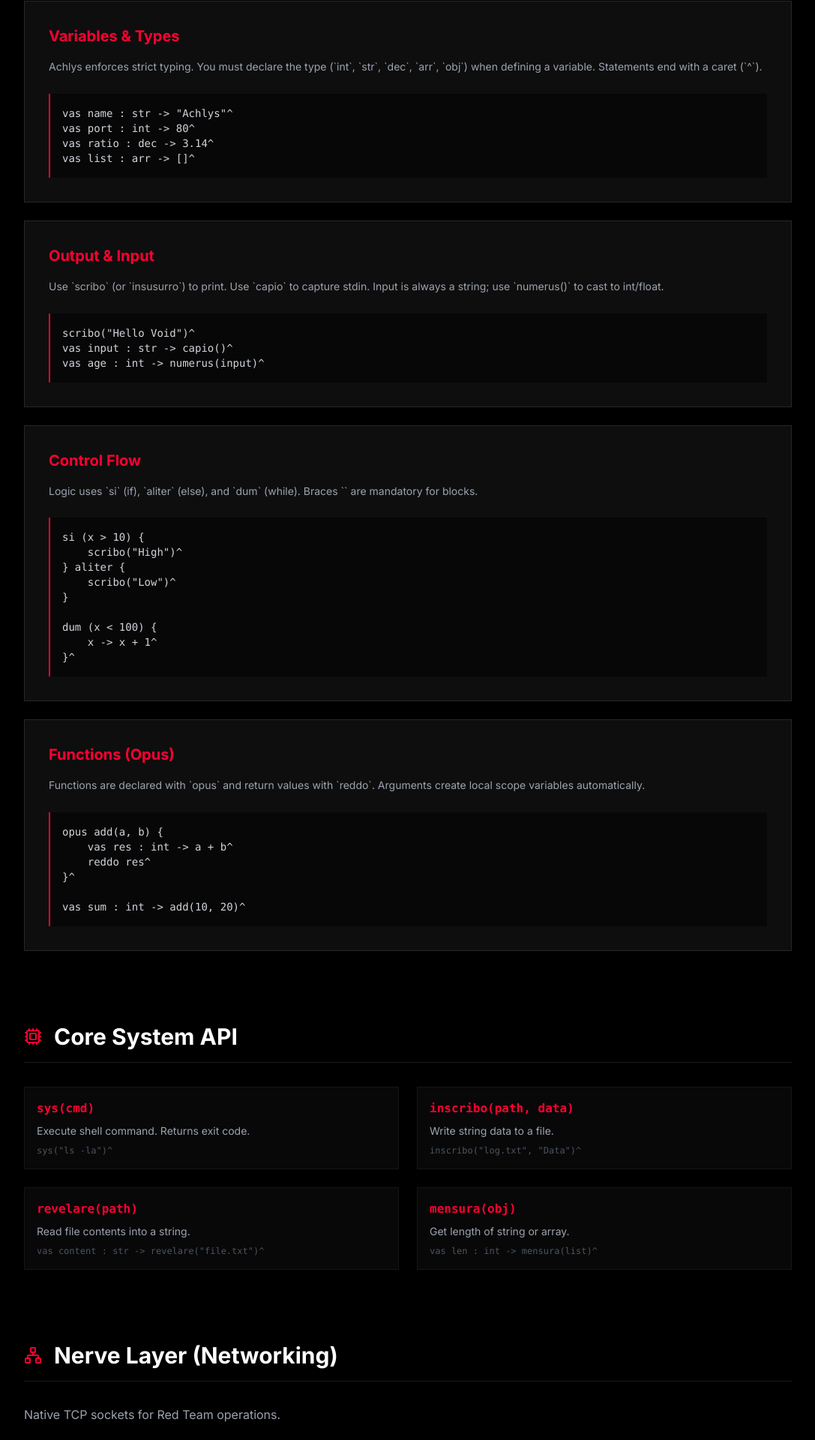
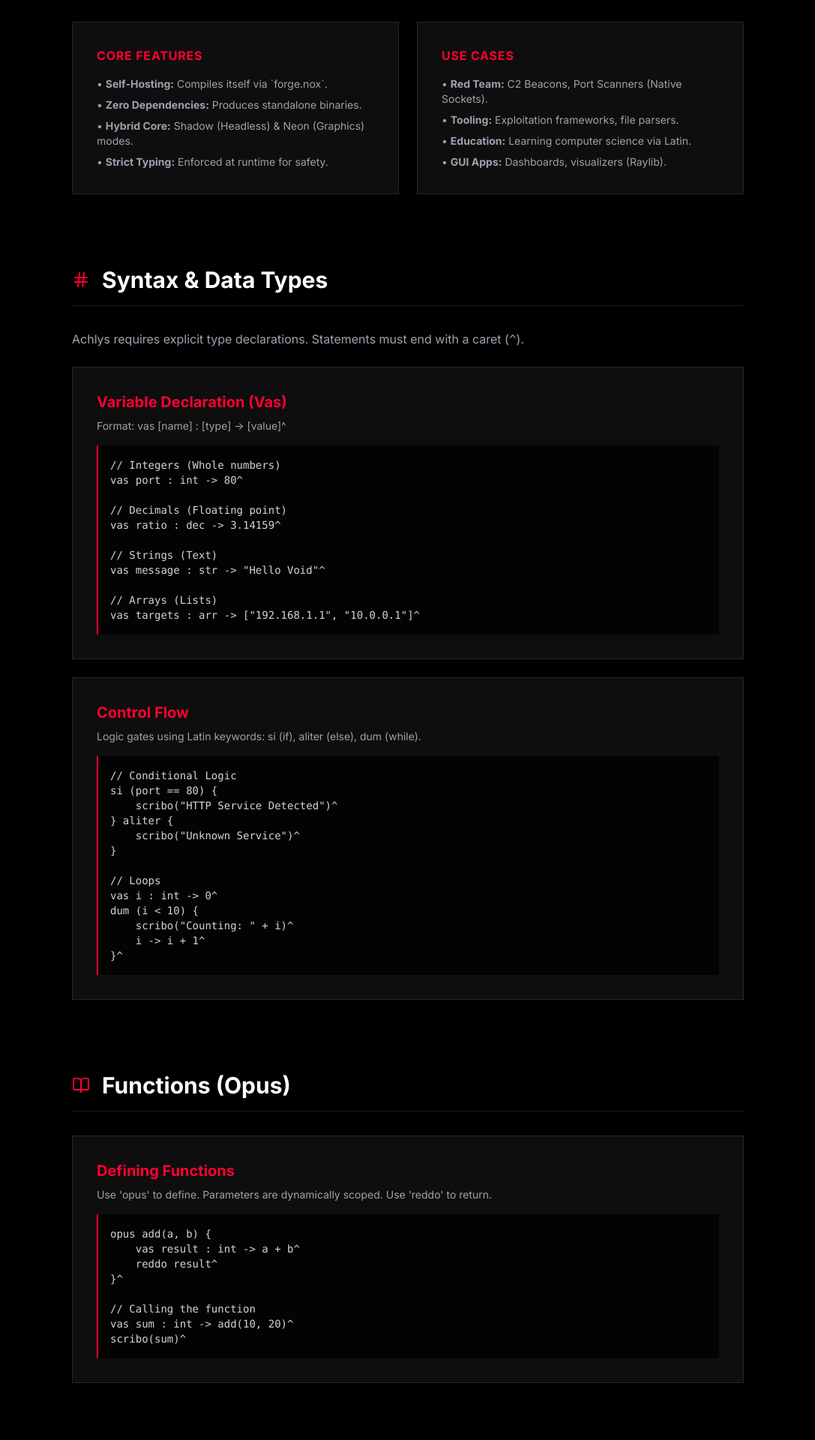
Before and after one commit to Variosity/achlys-web-deployment, a Next.js app: page /docs in a window 1280 px wide. Shown: the part 432-2352 px from the top of the page at 75% size, without its empty margins (96-1183 px from the left). Built offline with nearby package versions, Linux system fonts and the light colour scheme.

Commit message:
Refactor Docs component layout and content

```diff
--- a/src/app/docs/page.tsx
+++ b/src/app/docs/page.tsx
@@ -1,136 +1,190 @@
 'use client'
 
 import { motion } from 'framer-motion'
-import { Terminal, Network, Monitor, FileCode, Cpu, BookOpen, Hash, Code2 } from 'lucide-react'
+import { Terminal, Network, Monitor, Cpu, BookOpen, Hash, Shield, Globe } from 'lucide-react'
 
 export default function Docs() {
   return (
-    <div className="section-container pt-32 pb-32"> {/* Increased bottom padding */}
+    <div className="pt-32 pb-40 px-6 max-w-7xl mx-auto">
       <motion.div
         initial={{ opacity: 0, y: 20 }}
         animate={{ opacity: 1, y: 0 }}
-        className="max-w-5xl mx-auto"
+        className="max-w-4xl mx-auto"
       >
-        <div className="text-center mb-20">
-          <h1 className="text-6xl font-bold mb-6">THE <span className="neon-text">CODEX</span></h1>
-          <p className="text-xl text-gray-400 max-w-2xl mx-auto">
-            Documentation for Achlys v1.2 (Hybrid Core). <br/>
+        {/* HEADER */}
+        <div className="text-center mb-24">
+          <h1 className="text-5xl md:text-7xl font-black mb-6 tracking-tighter">
+            THE <span className="neon-text">CODEX</span>
+          </h1>
+          <p className="text-lg md:text-xl text-gray-400 max-w-2xl mx-auto leading-relaxed">
+            Achlys v1.2 Reference Manual. <br />
             Strict typing. Latin syntax. Ouroboros compilation.
           </p>
         </div>
 
-        {/* 1. SYNTAX GUIDE */}
-        <section className="mb-24">
-          <SectionHeader icon={<BookOpen />} title="Language Fundamentals" />
-          <div className="grid gap-6">
-            <DocCard title="Variables & Types" code={`vas name : str -> "Achlys"^
+        {/* 1. OVERVIEW & SPECS */}
+        <Section title="Language Specifications" icon={<Shield />}>
+          <div className="grid md:grid-cols-2 gap-6 mb-8">
+            <div className="glass-card">
+              <h3 className="text-blood font-bold mb-4 uppercase tracking-wider">Core Features</h3>
+              <ul className="space-y-2 text-gray-400 text-sm">
+                <li>• <strong>Self-Hosting:</strong> Compiles itself via `forge.nox`.</li>
+                <li>• <strong>Zero Dependencies:</strong> Produces standalone binaries.</li>
+                <li>• <strong>Hybrid Core:</strong> Shadow (Headless) & Neon (Graphics) modes.</li>
+                <li>• <strong>Strict Typing:</strong> Enforced at runtime for safety.</li>
+              </ul>
+            </div>
+            <div className="glass-card">
+              <h3 className="text-blood font-bold mb-4 uppercase tracking-wider">Use Cases</h3>
+              <ul className="space-y-2 text-gray-400 text-sm">
+                <li>• <strong>Red Team:</strong> C2 Beacons, Port Scanners (Native Sockets).</li>
+                <li>• <strong>Tooling:</strong> Exploitation frameworks, file parsers.</li>
+                <li>• <strong>Education:</strong> Learning computer science via Latin.</li>
+                <li>• <strong>GUI Apps:</strong> Dashboards, visualizers (Raylib).</li>
+              </ul>
+            </div>
+          </div>
+        </Section>
+
+        {/* 2. SYNTAX & TYPES */}
+        <Section title="Syntax & Data Types" icon={<Hash />}>
+          <p className="text-gray-400 mb-6">
+            Achlys requires explicit type declarations. Statements must end with a caret (<code>^</code>).
+          </p>
+          <div className="space-y-6">
+            <DocEntry
+              title="Variable Declaration (Vas)"
+              desc="Format: vas [name] : [type] -> [value]^"
+              code={`// Integers (Whole numbers)
 vas port : int -> 80^
-vas ratio : dec -> 3.14^
-vas list : arr -> []^`}>
-              Achlys enforces strict typing. You must declare the type (`int`, `str`, `dec`, `arr`, `obj`) when defining a variable. Statements end with a caret (`^`).
-            </DocCard>
 
-            <DocCard title="Output & Input" code={`scribo("Hello Void")^
-vas input : str -> capio()^
-vas age : int -> numerus(input)^`}>
-              Use `scribo` (or `insusurro`) to print. Use `capio` to capture stdin. Input is always a string; use `numerus()` to cast to int/float.
-            </DocCard>
+// Decimals (Floating point)
+vas ratio : dec -> 3.14159^
 
-            <DocCard title="Control Flow" code={`si (x > 10) {
-    scribo("High")^
+// Strings (Text)
+vas message : str -> "Hello Void"^
+
+// Arrays (Lists)
+vas targets : arr -> ["192.168.1.1", "10.0.0.1"]^`}
+            />
+            <DocEntry
+              title="Control Flow"
+              desc="Logic gates using Latin keywords: si (if), aliter (else), dum (while)."
+              code={`// Conditional Logic
+si (port == 80) {
+    scribo("HTTP Service Detected")^
 } aliter {
-    scribo("Low")^
+    scribo("Unknown Service")^
 }
 
-dum (x < 100) {
-    x -> x + 1^
-}^`}>
-              Logic uses `si` (if), `aliter` (else), and `dum` (while). Braces `{}` are mandatory for blocks.
-            </DocCard>
+// Loops
+vas i : int -> 0^
+dum (i < 10) {
+    scribo("Counting: " + i)^
+    i -> i + 1^
+}^`}
+            />
+          </div>
+        </Section>
 
-            <DocCard title="Functions (Opus)" code={`opus add(a, b) {
-    vas res : int -> a + b^
-    reddo res^
+        {/* 3. FUNCTIONS */}
+        <Section title="Functions (Opus)" icon={<BookOpen />}>
+          <DocEntry
+            title="Defining Functions"
+            desc="Use 'opus' to define. Parameters are dynamically scoped. Use 'reddo' to return."
+            code={`opus add(a, b) {
+    vas result : int -> a + b^
+    reddo result^
 }^
 
-vas sum : int -> add(10, 20)^`}>
-              Functions are declared with `opus` and return values with `reddo`. Arguments create local scope variables automatically.
-            </DocCard>
+// Calling the function
+vas sum : int -> add(10, 20)^
+scribo(sum)^`}
+          />
+        </Section>
+
+        {/* 4. NETWORKING */}
+        <Section title="Nerve Layer (Networking)" icon={<Network />}>
+          <p className="text-gray-400 mb-6">
+            Direct access to TCP sockets. DNS resolution is automatic via `gethostbyname`.
+          </p>
+          <div className="grid gap-4">
+            <ApiCard name="necto(host, port)" desc="Opens a TCP connection. Returns a Socket ID." usage='vas sock : int -> necto("example.com", 80)^' />
+            <ApiCard name="mitto(sock, data)" desc="Sends raw string payload." usage='mitto(sock, "GET / HTTP/1.1\\r\\n\\r\\n")^' />
+            <ApiCard name="recipio(sock, size)" desc="Reads bytes from the stream." usage='vas res : str -> recipio(sock, 1024)^' />
+            <ApiCard name="claudere(sock)" desc="Terminates the connection." usage='claudere(sock)^' />
           </div>
-        </section>
+        </Section>
 
-        {/* 2. CORE API */}
-        <section className="mb-24">
-          <SectionHeader icon={<Cpu />} title="Core System API" />
-          <div className="grid md:grid-cols-2 gap-6">
-            <ApiItem name="sys(cmd)" desc="Execute shell command. Returns exit code." usage='sys("ls -la")^' />
-            <ApiItem name="inscribo(path, data)" desc="Write string data to a file." usage='inscribo("log.txt", "Data")^' />
-            <ApiItem name="revelare(path)" desc="Read file contents into a string." usage='vas content : str -> revelare("file.txt")^' />
-            <ApiItem name="mensura(obj)" desc="Get length of string or array." usage='vas len : int -> mensura(list)^' />
+        {/* 5. GRAPHICS */}
+        <Section title="Neon Layer (Graphics)" icon={<Monitor />}>
+          <p className="text-gray-400 mb-6">
+            Available when compiled with <code>-DENABLE_GRAPHICS</code>. Uses Raylib backend.
+          </p>
+          <div className="grid md:grid-cols-2 gap-4">
+            <ApiCard name="fenestra(w, h, title)" desc="Opens a new window." />
+            <ApiCard name="incipere_picturam()" desc="Begin rendering frame." />
+            <ApiCard name="finire_picturam()" desc="End rendering frame." />
+            <ApiCard name="purgare_fundum(col)" desc="Clear screen with color." />
+            <ApiCard name="delinere_textum(txt, x, y, s, c)" desc="Draw text at position." />
+            <ApiCard name="delinere_quadratum(x, y, w, h, c)" desc="Draw filled rectangle." />
+            <ApiCard name="delinere_circulum(x, y, r, c)" desc="Draw filled circle." />
+            <ApiCard name="clavis_pressa(keycode)" desc="Check if key is held down." />
           </div>
-        </section>
+        </Section>
 
-        {/* 3. NETWORKING */}
-        <section className="mb-24">
-          <SectionHeader icon={<Network />} title="Nerve Layer (Networking)" />
-          <p className="text-gray-400 mb-6">Native TCP sockets for Red Team operations.</p>
-          <div className="grid gap-4">
-            <ApiItem name="conexus(host, port)" desc="Connect to target. Returns socket ID or -1." usage='vas s : int -> conexus("192.168.1.1", 80)^' />
-            <ApiItem name="mitto(sock, data)" desc="Send raw string data/payload." usage='mitto(s, "GET / HTTP/1.1\\r\\n\\r\\n")^' />
-            <ApiItem name="recipio(sock, bytes)" desc="Receive response buffer." usage='vas res : str -> recipio(s, 4096)^' />
-            <ApiItem name="claudere(sock)" desc="Close the connection." usage='claudere(s)^' />
+        {/* 6. SYSTEM I/O */}
+        <Section title="System Core" icon={<Cpu />}>
+          <div className="grid md:grid-cols-2 gap-4">
+            <ApiCard name="sys(cmd)" desc="Execute shell command. Returns exit code." />
+            <ApiCard name="inscribo(path, data)" desc="Write string to file system." />
+            <ApiCard name="revelare(path)" desc="Read file contents into variable." />
+            <ApiCard name="capio()" desc="Capture stdin (user input)." />
+            <ApiCard name="numerus(str)" desc="Cast string to integer/decimal." />
           </div>
-        </section>
-
-        {/* 4. GRAPHICS */}
-        <section className="mb-12">
-          <SectionHeader icon={<Monitor />} title="Neon Layer (Graphics)" />
-          <p className="text-gray-400 mb-6">Requires `-DENABLE_GRAPHICS` flag. Raylib backend.</p>
-          <div className="grid md:grid-cols-2 gap-6">
-            <ApiItem name="fenestra(w, h, title)" desc="Open window." />
-            <ApiItem name="incipere_picturam()" desc="Start frame." />
-            <ApiItem name="finire_picturam()" desc="End frame." />
-            <ApiItem name="purgare_fundum(col)" desc="Clear screen." />
-            <ApiItem name="delinere_textum(txt, x, y, size, col)" desc="Draw text." />
-            <ApiItem name="delinere_quadratum(x, y, w, h, col)" desc="Draw rect." />
-            <ApiItem name="delinere_circulum(x, y, r, col)" desc="Draw circle." />
-            <ApiItem name="capere_signum()" desc="Get key pressed (char)." />
-          </div>
-        </section>
+        </Section>
 
       </motion.div>
     </div>
   )
 }
 
-// Sub-components for clean layout
-function SectionHeader({ icon, title }: { icon: any, title: string }) {
+// --- SUBCOMPONENTS ---
+
+function Section({ title, icon, children }: { title: string, icon: any, children: React.ReactNode }) {
   return (
-    <div className="flex items-center gap-4 mb-8 border-b border-white/10 pb-4">
-      <div className="text-blood">{icon}</div>
-      <h2 className="text-3xl font-bold text-white">{title}</h2>
-    </div>
+    <section className="mb-24">
+      <div className="flex items-center gap-4 mb-8 border-b border-white/10 pb-4">
+        <div className="text-blood">{icon}</div>
+        <h2 className="text-3xl font-bold text-white">{title}</h2>
+      </div>
+      {children}
+    </section>
   )
 }
 
-function DocCard({ title, code, children }: { title: string, code: string, children: React.ReactNode }) {
+function DocEntry({ title, desc, code }: { title: string, desc: string, code: string }) {
   return (
     <div className="glass-card">
-      <h3 className="text-xl font-bold text-blood mb-4">{title}</h3>
-      <p className="text-gray-400 mb-6 text-sm leading-relaxed">{children}</p>
-      <div className="bg-black/50 border-l-2 border-blood p-4 font-mono text-sm text-gray-300 overflow-x-auto">
+      <h3 className="text-xl font-bold text-blood mb-2">{title}</h3>
+      <p className="text-gray-400 text-sm mb-4">{desc}</p>
+      <div className="bg-black/80 border-l-2 border-blood p-4 font-mono text-sm text-gray-300 code-scroll">
         <pre>{code}</pre>
       </div>
     </div>
   )
 }
 
-function ApiItem({ name, desc, usage }: { name: string, desc: string, usage?: string }) {
+function ApiCard({ name, desc, usage }: { name: string, desc: string, usage?: string }) {
   return (
-    <div className="bg-void-lighter/50 border border-white/5 p-4 hover:border-blood/50 transition-colors">
-      <code className="text-blood font-bold text-base block mb-2">{name}</code>
-      <p className="text-gray-400 text-sm mb-2">{desc}</p>
-      {usage && <code className="text-xs text-gray-600 block mt-2">{usage}</code>}
+    <div className="bg-[#0a0a0a] border border-white/5 p-4 hover:border-blood/50 transition-colors group">
+      <code className="text-blood font-bold text-sm block mb-2 group-hover:text-white transition-colors">{name}</code>
+      <p className="text-gray-500 text-xs mb-2">{desc}</p>
+      {usage && (
+        <div className="mt-2 pt-2 border-t border-white/5">
+          <code className="text-[10px] text-gray-600 font-mono">{usage}</code>
+        </div>
+      )}
     </div>
   )
 }
```
